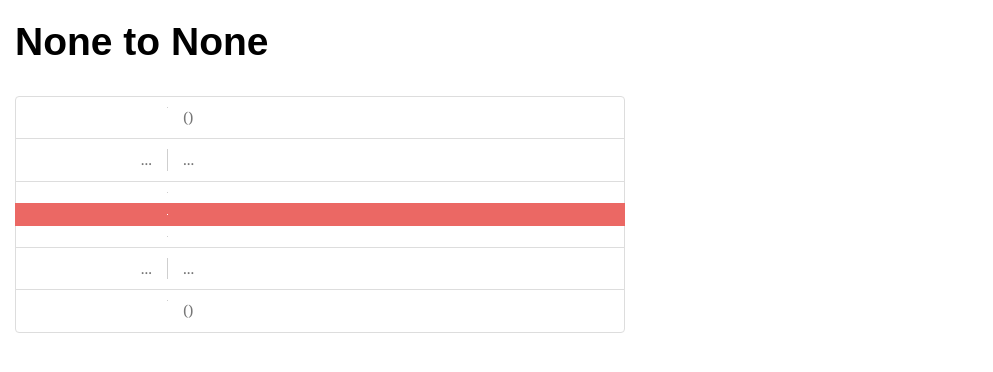
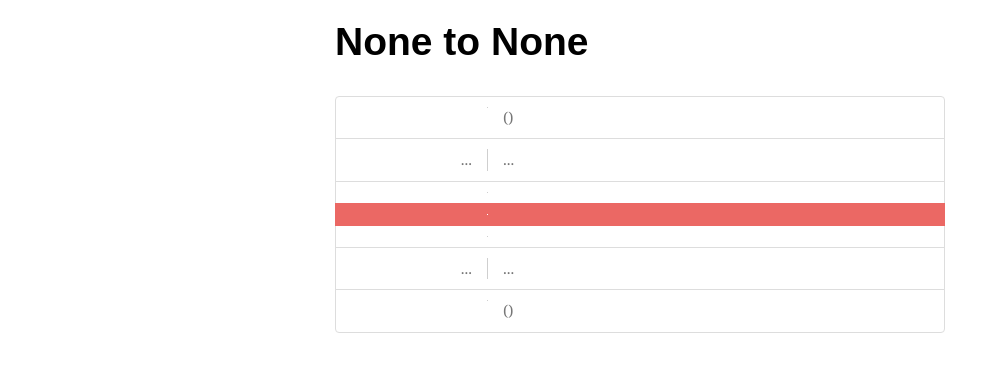
Before and after one commit to SamDavies/Chekov, a Django app: page /tracker/ in a window 1280 px wide. Shown: the part 262-634 px from the top of the page, without its empty margins (0-993 px from the left). Run offline with Django 3.2, Linux system fonts and the light colour scheme; data that the repository does not hold is empty; some libraries are stand-ins or nearby versions; some web fonts are replaced.

Commit message:
Centre the tracker data on large screens

```diff
--- a/app/templates/app/tracker.html
+++ b/app/templates/app/tracker.html
@@ -4,12 +4,12 @@
 
     <div class="container-fluid">
         <div class="row">
-            <div class="col-md-6">
+            <div class="col-md-offset-3 col-md-6">
                 <div id="tracker-map"></div>
             </div>
         </div>
         <div class="row">
-            <div class="col-md-6">
+            <div class="col-md-offset-3 col-md-6">
                 <div class="" id="result">
                     {% include "app/tracker-data.html" %}
                 </div>
```
